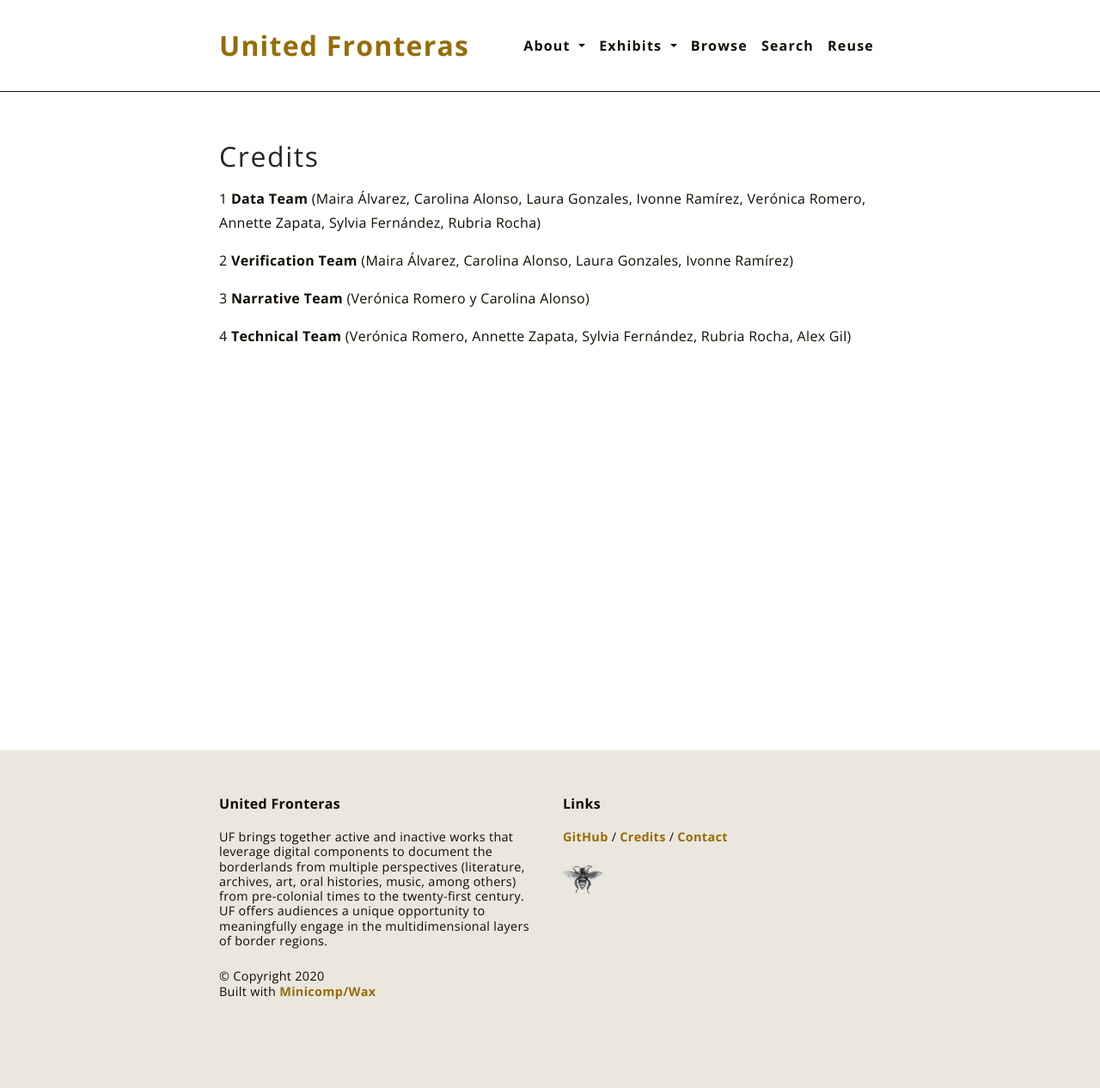
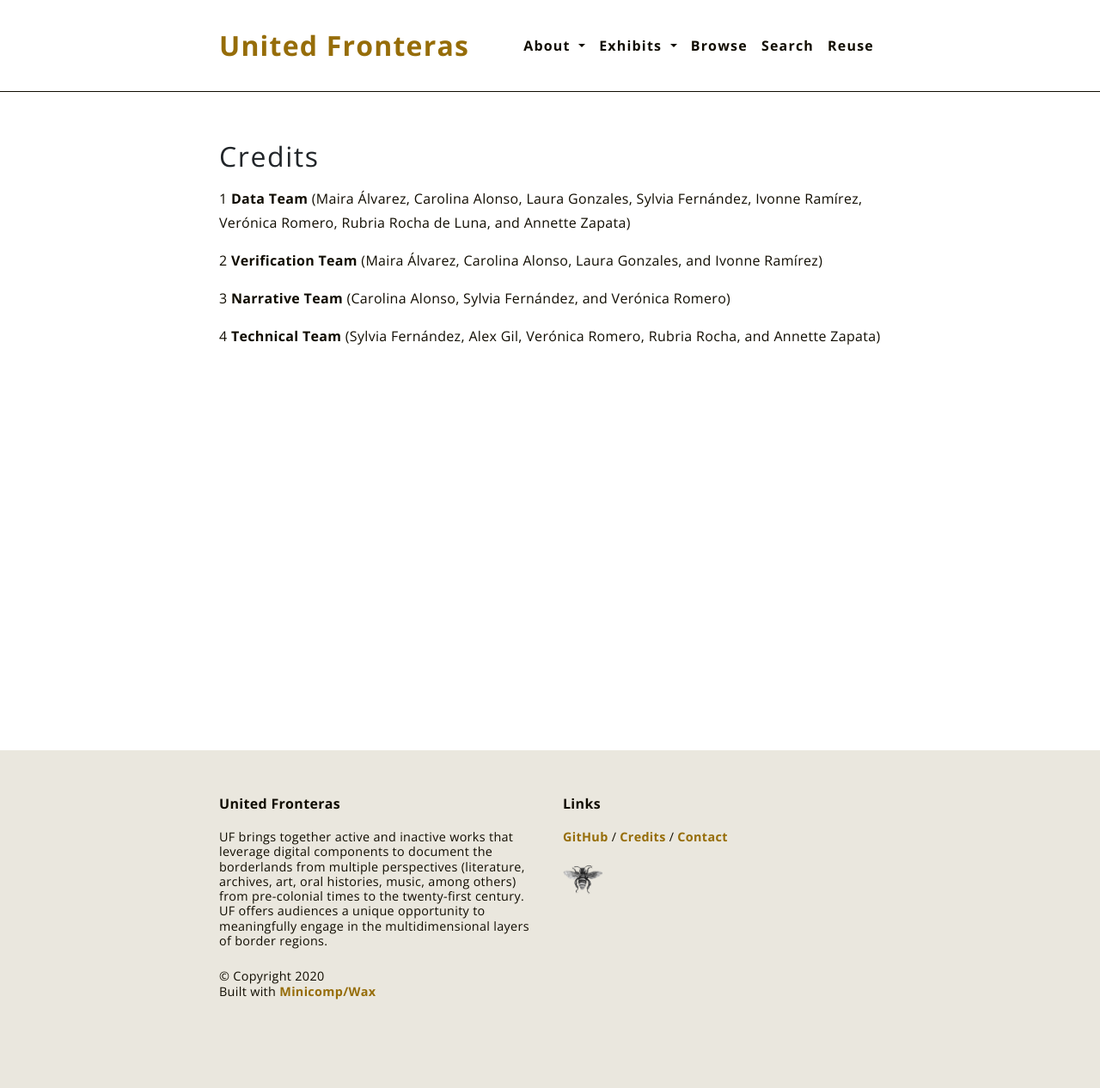
Before and after one commit to unitedfronteras/ufexhibition_mexusa, a Jekyll site: the page built from pages/credits.md, in a window 1280 px wide. Shown: the whole page at 86% size. Built offline with Jekyll 4.4.1, drawn with Linux system fonts in a browser that asks for light colours.

```diff
--- a/pages/credits.md
+++ b/pages/credits.md
@@ -4,10 +4,10 @@
 permalink: '/credits/'
 ---
 
-1 **Data Team** (Maira Álvarez, Carolina Alonso, Laura Gonzales, Ivonne Ramírez, Verónica Romero, Annette Zapata, Sylvia Fernández, Rubria Rocha)
+1 **Data Team** (Maira Álvarez, Carolina Alonso, Laura Gonzales, Sylvia Fernández, Ivonne Ramírez, Verónica Romero, Rubria Rocha de Luna, and Annette Zapata)
 
-2 **Verification Team** (Maira Álvarez, Carolina Alonso, Laura Gonzales, Ivonne Ramírez)
+2 **Verification Team** (Maira Álvarez, Carolina Alonso, Laura Gonzales, and Ivonne Ramírez)
 
-3 **Narrative Team** (Verónica Romero y Carolina Alonso)
+3 **Narrative Team** (Carolina Alonso, Sylvia Fernández, and Verónica Romero)
 
-4 **Technical Team** (Verónica Romero, Annette Zapata, Sylvia Fernández, Rubria Rocha, Alex Gil)
+4 **Technical Team** (Sylvia Fernández, Alex Gil, Verónica Romero, Rubria Rocha, and Annette Zapata)
```
